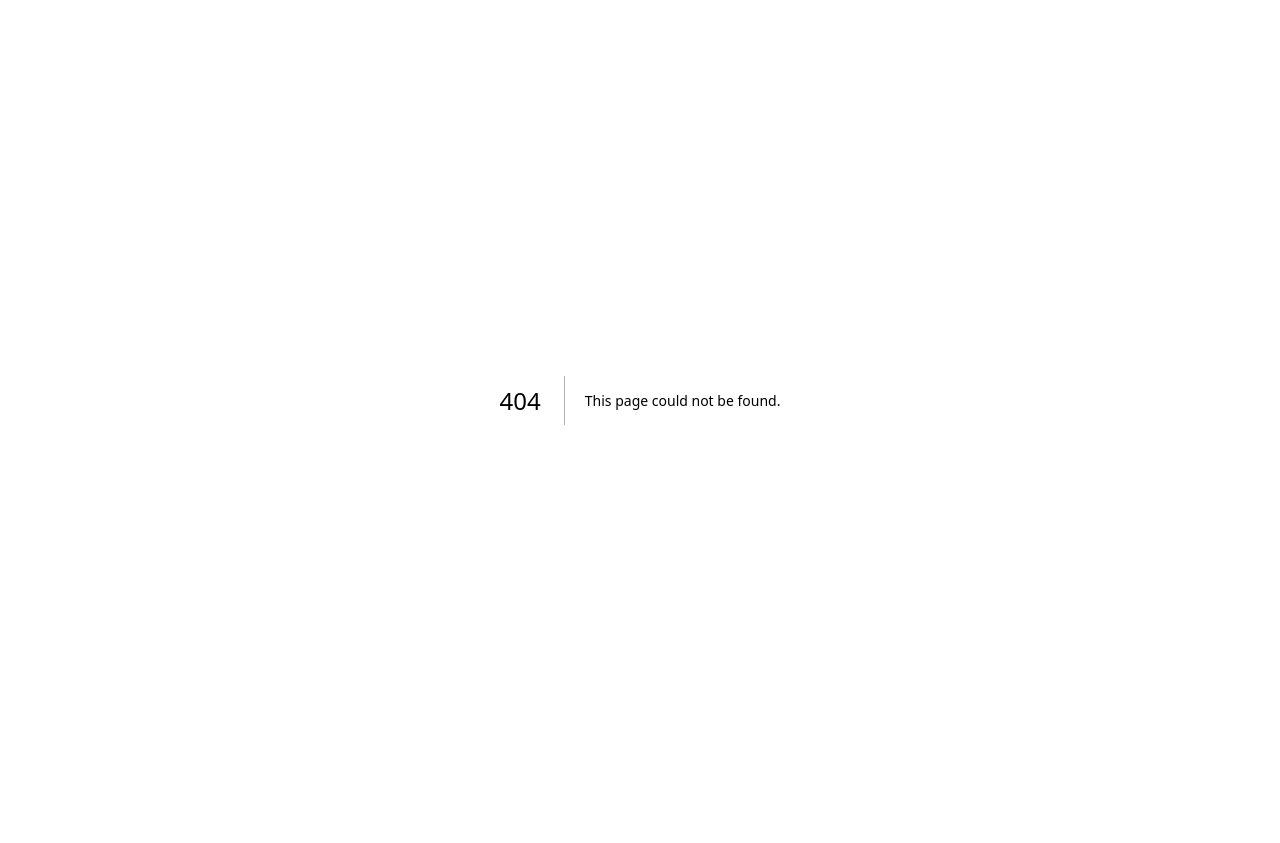
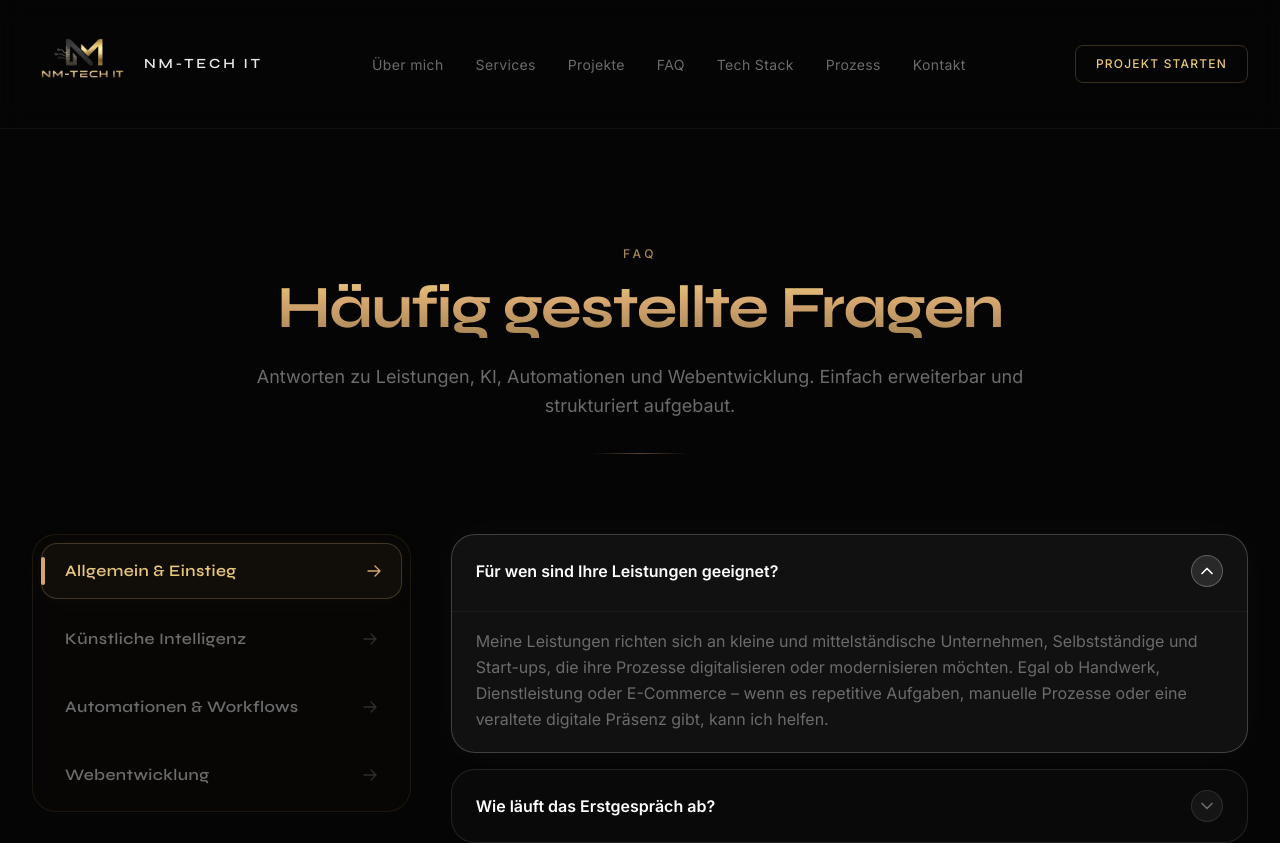
Before and after one commit to Orbi-Sys/nm-tech-it, a Next.js app: page /faq in a window 1280 px wide. Before the commit this address had no page. Shown: the top 843 px of the page. Before the commit the page ends 800 px from the top, so only its background shows below. Built offline with nearby package versions, Linux system fonts and the light colour scheme.

Commit message:
feat: add FAQ page and update navigation links for improved accessibility

```diff
--- /dev/null
+++ b/src/app/faq/page.tsx
@@ -0,0 +1,45 @@
+import type { Metadata } from "next";
+import { faqCategories } from "@/lib/data";
+import { Navbar } from "@/components/layout/Navbar";
+import { Footer } from "@/components/layout/Footer";
+import { FAQ } from "@/components/sections/FAQ";
+
+export const metadata: Metadata = {
+  title: "Häufige Fragen (FAQ) – KI, Automatisierung & Webentwicklung | NM-TECH IT",
+  description:
+    "Antworten auf häufige Fragen zu Webentwicklung, KI-Integration, Automatisierung, Kosten und Ablauf. Für Unternehmen in Lastrup, Cloppenburg und dem Emsland.",
+  alternates: {
+    canonical: "https://nm-tech-it.de/faq",
+  },
+};
+
+const faqSchema = {
+  "@context": "https://schema.org",
+  "@type": "FAQPage",
+  mainEntity: faqCategories.flatMap((cat) =>
+    cat.faqs.map((faq) => ({
+      "@type": "Question",
+      name: faq.question,
+      acceptedAnswer: {
+        "@type": "Answer",
+        text: faq.answer,
+      },
+    }))
+  ),
+};
+
+export default function FAQPage() {
+  return (
+    <div className="min-h-screen bg-bg-deep text-silver antialiased">
+      <script
+        type="application/ld+json"
+        dangerouslySetInnerHTML={{ __html: JSON.stringify(faqSchema) }}
+      />
+      <Navbar />
+      <main className="pt-24">
+        <FAQ />
+      </main>
+      <Footer />
+    </div>
+  );
+}
--- a/src/app/page.tsx
+++ b/src/app/page.tsx
@@ -4,7 +4,6 @@ import { Navbar } from "@/components/layout/Navbar";
 import { Footer } from "@/components/layout/Footer";
 import { GsapProvider } from "@/components/providers/GsapProvider";
 import { Hero } from "@/components/sections/Hero";
-import { faqCategories } from "@/lib/data";
 
 const About    = dynamic(() => import("@/components/sections/About").then((m) => ({ default: m.About })));
 const Services = dynamic(() => import("@/components/sections/Services").then((m) => ({ default: m.Services })));
@@ -16,27 +15,8 @@ const Process  = dynamic(() => import("@/components/sections/Process").then((m)
 const Contact  = dynamic(() => import("@/components/sections/Contact").then((m) => ({ default: m.Contact })));
 
 export default function Home() {
-  const faqSchema = {
-    "@context": "https://schema.org",
-    "@type": "FAQPage",
-    mainEntity: faqCategories.flatMap((cat) =>
-      cat.faqs.map((faq) => ({
-        "@type": "Question",
-        name: faq.question,
-        acceptedAnswer: {
-          "@type": "Answer",
-          text: faq.answer,
-        },
-      }))
-    ),
-  };
-
   return (
     <GsapProvider>
-      <script
-        type="application/ld+json"
-        dangerouslySetInnerHTML={{ __html: JSON.stringify(faqSchema) }}
-      />
       <div
         id="nm-veil"
         className="fixed inset-0 z-[99] bg-bg-deep pointer-events-none"
@@ -52,7 +32,7 @@ export default function Home() {
         <Projects />
         <TechStack />
         <WhyUs />
-        <FAQ />
+        <FAQ preview={true} />
         <Process />
         <Contact />
       </main>
--- a/src/app/sitemap.ts
+++ b/src/app/sitemap.ts
@@ -26,6 +26,12 @@ export default function sitemap(): MetadataRoute.Sitemap {
       priority: 0.8,
     })),
     {
+      url: `${baseUrl}/faq`,
+      lastModified: new Date(),
+      changeFrequency: "monthly" as const,
+      priority: 0.7,
+    },
+    {
       url: `${baseUrl}/datenschutz`,
       lastModified: new Date("2025-01-01"),
       changeFrequency: "yearly",
--- a/src/components/layout/Footer.tsx
+++ b/src/components/layout/Footer.tsx
@@ -9,6 +9,7 @@ const footerLinks = [
   { label: "Tech Stack", href: "/#tech" },
   { label: "Prozess", href: "/#process" },
   { label: "Kontakt", href: "/#contact" },
+  { label: "FAQ", href: "/faq" },
   { label: "Impressum", href: "/impressum" },
   { label: "Datenschutz", href: "/datenschutz" },
 ] as const;
--- a/src/components/sections/FAQ.tsx
+++ b/src/components/sections/FAQ.tsx
@@ -6,9 +6,12 @@ import Link from "next/link";
 import { SectionHeading } from "@/components/ui/SectionHeading";
 import { faqCategories } from "@/lib/data";
 
-export function FAQ() {
+type Props = { preview?: boolean };
+
+export function FAQ({ preview = false }: Props) {
   const [activeCategory, setActiveCategory] = useState(0);
   const [openIndex, setOpenIndex] = useState<number | null>(0);
+  const visibleCategories = preview ? [faqCategories[0]] : faqCategories;
 
   const handleCategoryChange = (index: number) => {
     setActiveCategory(index);
@@ -27,7 +30,7 @@ export function FAQ() {
         <div className="grid grid-cols-1 lg:grid-cols-12 gap-10 items-start">
           {/* Mobile Category Tabs (Wrap Grid) */}
           <div className="flex lg:hidden flex-wrap gap-2 mb-4">
-            {faqCategories.map((category, idx) => {
+            {visibleCategories.map((category, idx) => {
               const isActive = activeCategory === idx;
               return (
                 <button
@@ -47,7 +50,7 @@ export function FAQ() {
 
           {/* Desktop Category Tabs Sidebar (Left) */}
           <div className="hidden lg:flex lg:col-span-4 flex-col gap-3 p-2 rounded-3xl border border-gold/10 bg-gold/[0.01]">
-            {faqCategories.map((category, idx) => {
+            {visibleCategories.map((category, idx) => {
               const isActive = activeCategory === idx;
               return (
                 <button
@@ -117,7 +120,7 @@ export function FAQ() {
                 transition={{ duration: 0.35, ease: "easeInOut" }}
                 className="space-y-4"
               >
-                {faqCategories[activeCategory].faqs.map((faq, faqIndex) => {
+                {visibleCategories[activeCategory].faqs.map((faq, faqIndex) => {
                   const isOpen = openIndex === faqIndex;
                   return (
                     <div
@@ -183,6 +186,20 @@ export function FAQ() {
           </div>
         </div>
 
+        {preview && (
+          <div className="mt-12 text-center">
+            <Link
+              href="/faq"
+              className="inline-flex items-center gap-2 px-8 py-3.5 text-sm font-medium tracking-wide uppercase rounded-lg bg-gold/20 text-gold-bright border border-gold/40 hover:bg-gold/30 hover:border-gold/60 transition-all duration-300"
+            >
+              Alle Fragen ansehen
+              <svg xmlns="http://www.w3.org/2000/svg" fill="none" viewBox="0 0 24 24" strokeWidth={2} stroke="currentColor" className="w-4 h-4">
+                <path strokeLinecap="round" strokeLinejoin="round" d="M13.5 4.5L21 12m0 0l-7.5 7.5M21 12H3" />
+              </svg>
+            </Link>
+          </div>
+        )}
+
       </div>
     </section>
   );
--- a/src/lib/data.ts
+++ b/src/lib/data.ts
@@ -2,7 +2,7 @@ export const navLinks = [
   { label: "Über mich", href: "/#about" },
   { label: "Services", href: "/#services" },
   { label: "Projekte", href: "/#projects" },
-  { label: "FAQ", href: "/#faq" },
+  { label: "FAQ", href: "/faq" },
   { label: "Tech Stack", href: "/#tech" },
   { label: "Prozess", href: "/#process" },
   { label: "Kontakt", href: "/#contact" },
@@ -17,14 +17,14 @@ export const services = [
     href: "/leistungen/webentwicklung",
   },
   {
-    title: "KI-Integrationen",
+    title: "KI-Integration",
     description:
       "Intelligente Chatbots, Assistenten und KI-Workflows, nahtlos in Ihre Geschäftsprozesse integriert.",
     icon: "brain",
     href: "/leistungen/ki-integrationen",
   },
   {
-    title: "Automationen",
+    title: "Prozess-Automatisierung",
     description:
       "Automatisierte Workflows mit n8n und Custom Scripts – weniger manuelle Arbeit, mehr Effizienz.",
     icon: "workflow",
```
